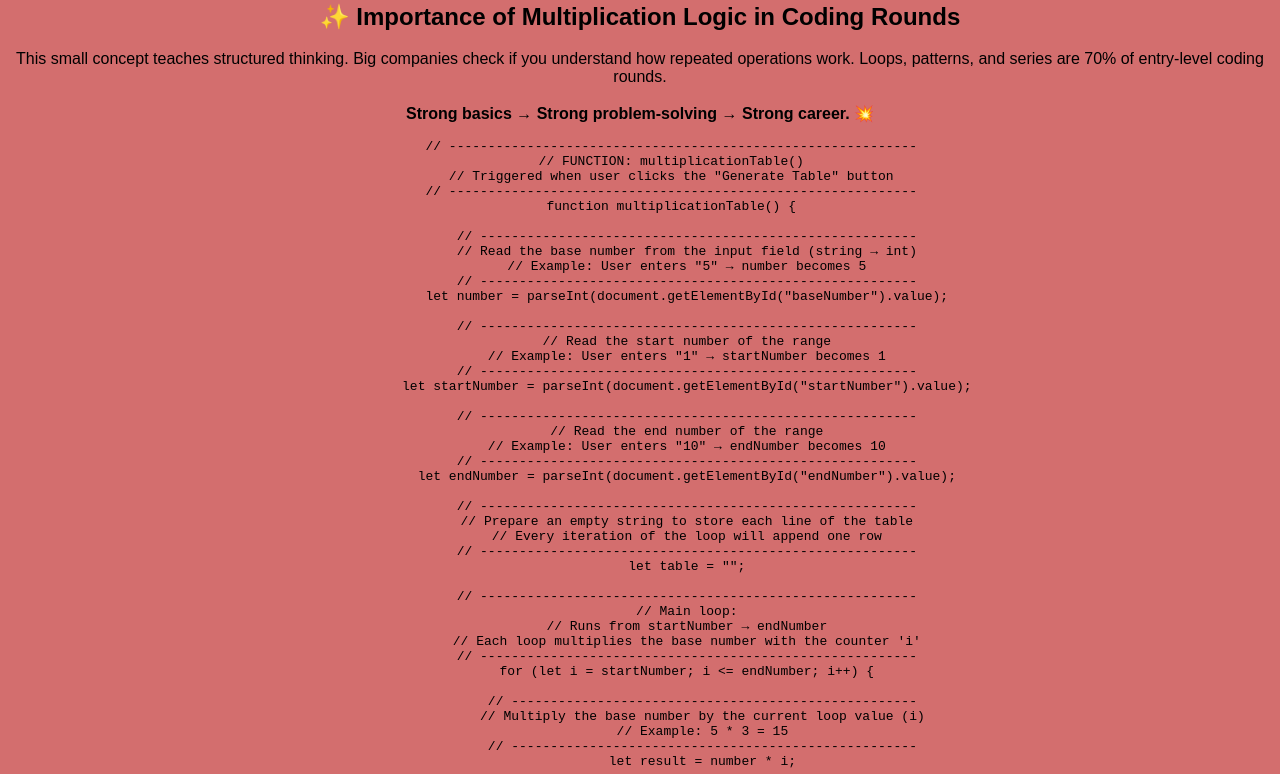
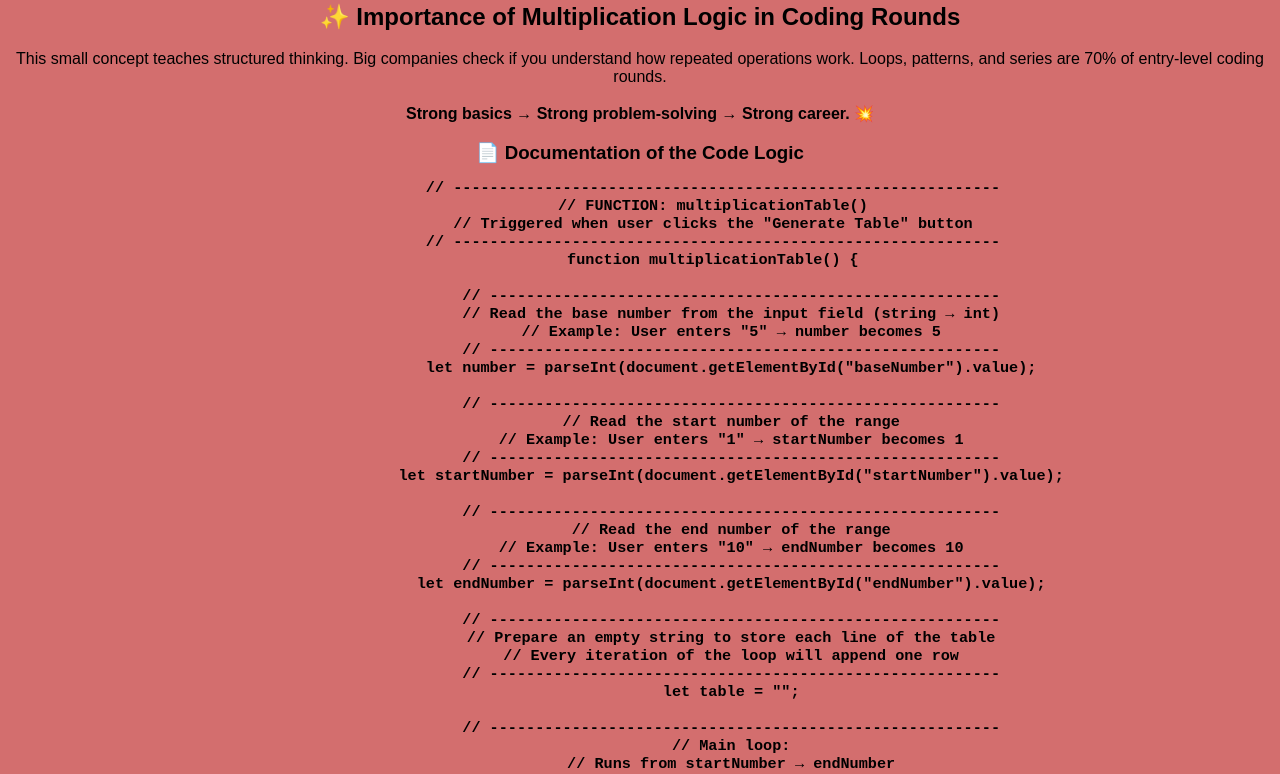
Before and after one commit to abhaysen07/Multiplication-Table, a plain HTML site: page index.html in a window 1280 px wide. Shown: the part 1769-2543 px from the top of the page. Drawn offline with Linux system fonts and the light colour scheme.

Commit message:
final html

```diff
--- a/index.html
+++ b/index.html
@@ -123,8 +123,8 @@
     </p>
     <!-- Documentation of Code Logic -->
     <section id="documentation-code-logic">
-
-
+        <h3>
+            📄 Documentation of the Code Logic
             <pre>
                 // ------------------------------------------------------------
                 // FUNCTION: multiplicationTable()
@@ -184,6 +184,7 @@
                     document.getElementById("tableOutput").textContent = table;
                 }
         </pre>
+        </h3>
 
 </section>
 </section>
```
Lines whose indentation alone changed are shown as unchanged.
